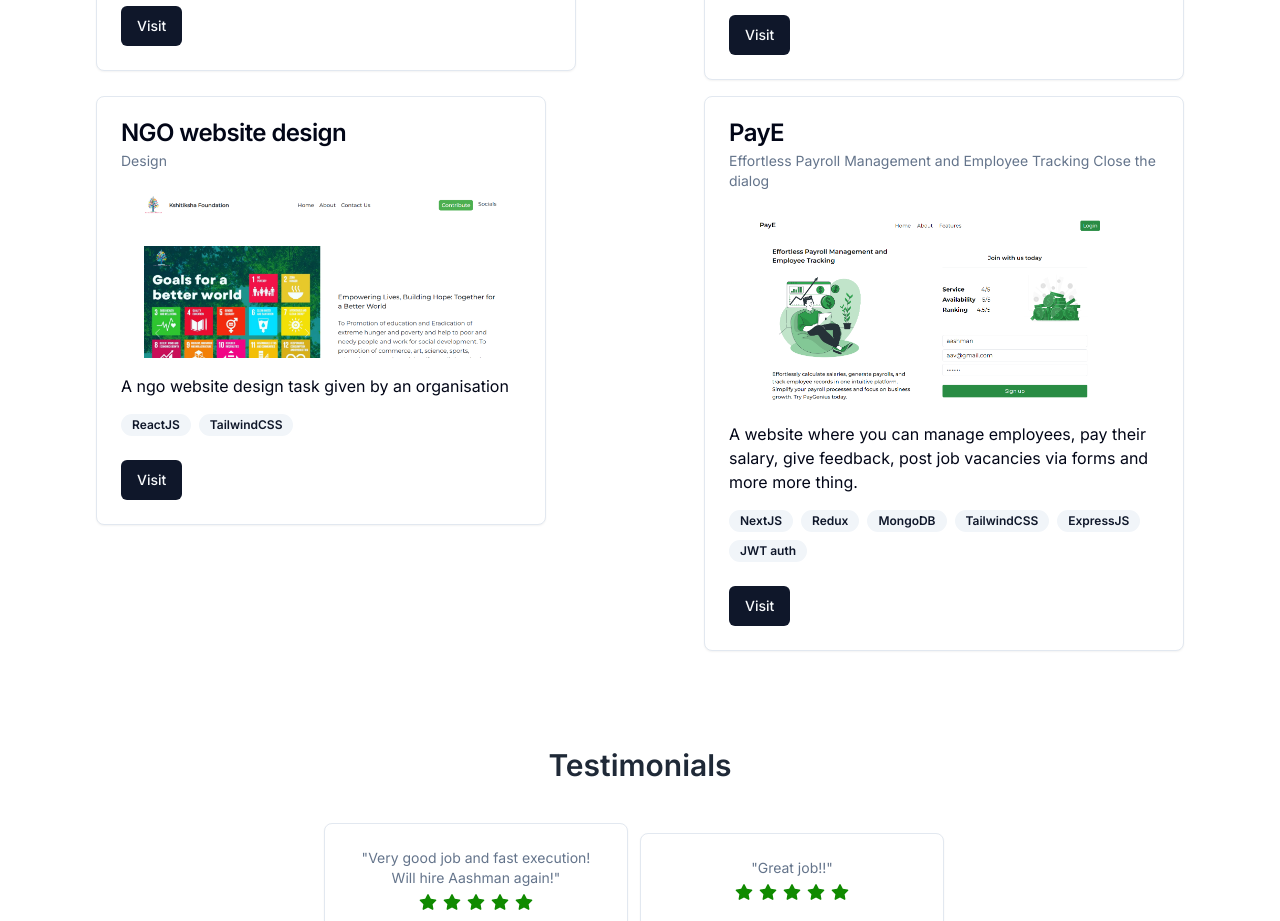
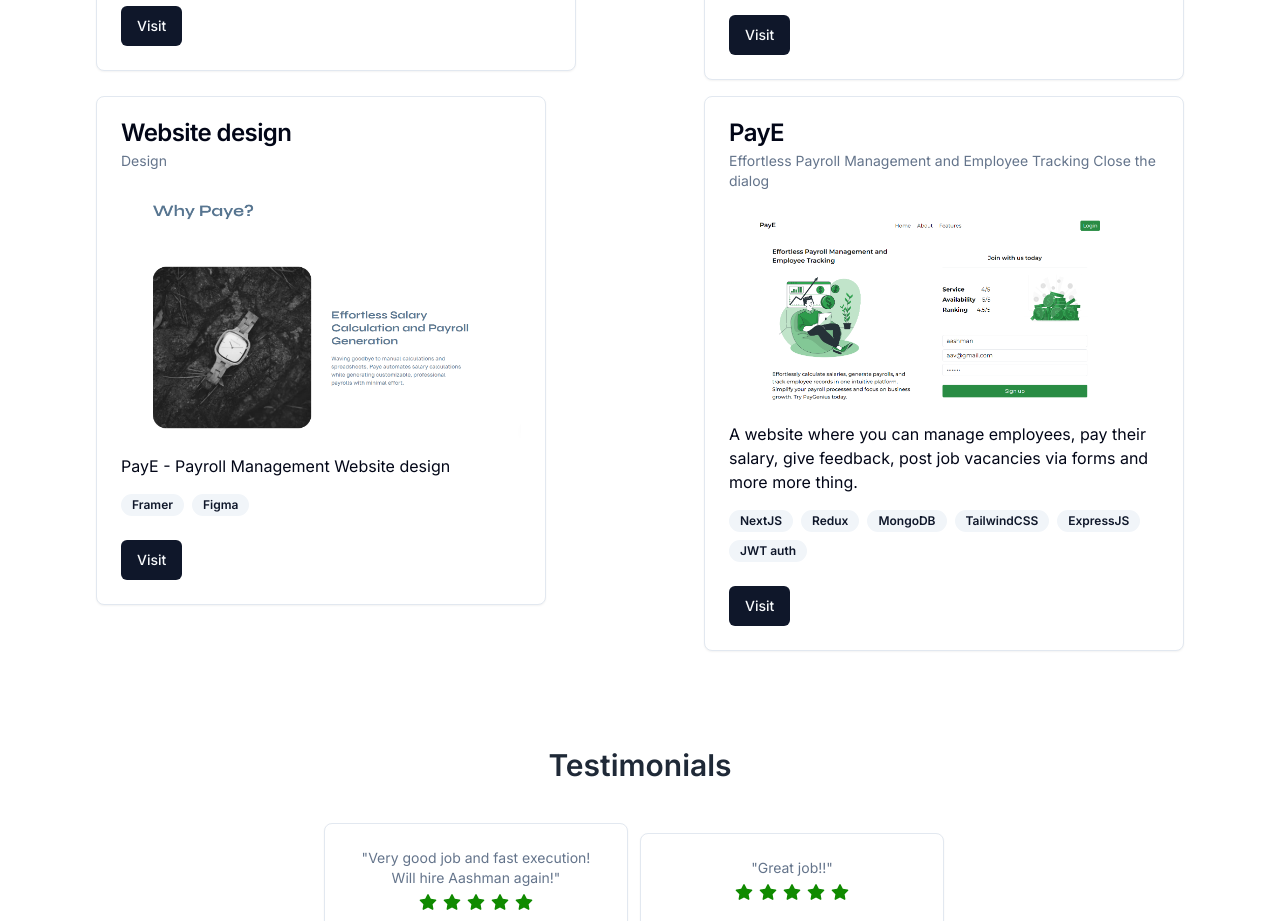
Before and after one commit to aashmanVerma/aashman, a Next.js app: page / in a window 1280 px wide. Shown: the part 1680-2601 px from the top of the page. Built offline with nearby package versions, Linux system fonts and the light colour scheme.

Commit message:
chore: project replaced

```diff
--- a/app/comp/Project.js
+++ b/app/comp/Project.js
@@ -85,22 +85,22 @@
         <div className="max-w-[30rem]">
           <Card>
             <CardHeader>
-              <CardTitle>NGO website design</CardTitle>
+              <CardTitle>Website design</CardTitle>
               <CardDescription>Design</CardDescription>
             </CardHeader>
             <CardContent>
-              <Image alt="sweatlab" height={400} width={400} src="/ngo.png" />
+              <Image alt="sweatlab" height={400} width={400} src="/pay.png" />
               <p className="my-4">
-                A ngo website design task given by an organisation
+                PayE - Payroll Management Website design
               </p>
               <div className="flex gap-2 flex-wrap">
-                <Badge variant="secondary">ReactJS</Badge>
-                <Badge variant="secondary">TailwindCSS</Badge>
+                <Badge variant="secondary">Framer</Badge>
+                <Badge variant="secondary">Figma</Badge>
               </div>
             </CardContent>
             <CardFooter>
               <Button>
-                <a href="https://ngo-alpha.vercel.app/" target="_blank">
+                <a href="https://effortless-payroll-management.framer.ai/" target="_blank">
                   Visit
                 </a>
               </Button>
```
Also changed, not shown: public/pay.png (added).
